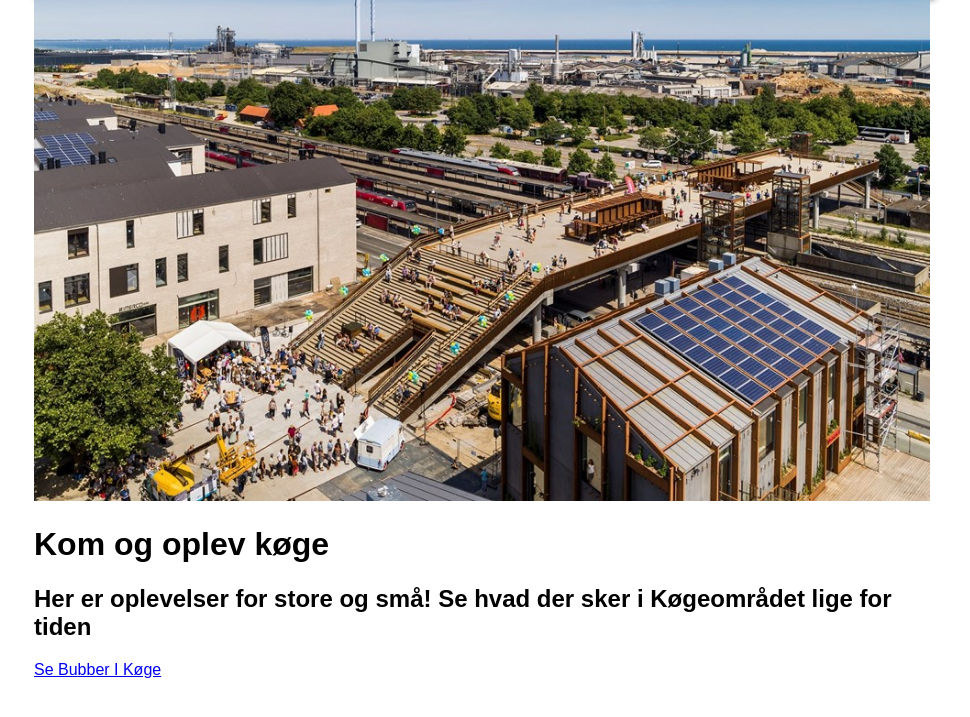
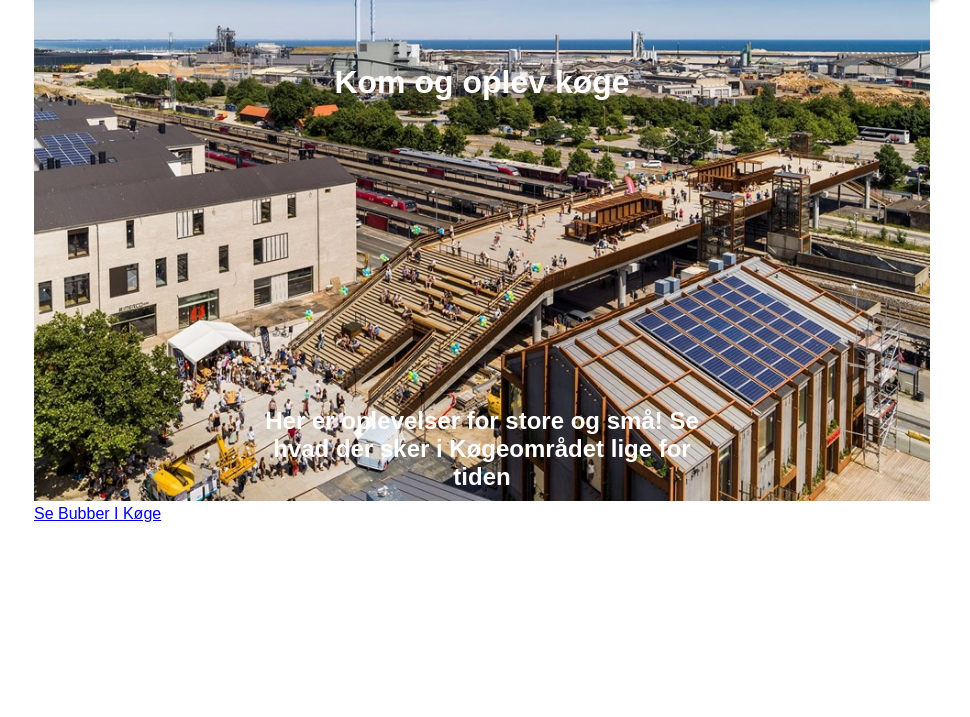
Before and after one commit to OlliKP/Oplev-Koege-UX, a plain HTML site: page index.html in a window 1280 px wide. Shown: the part 75-792 px from the top of the page, without its empty margins (158-1128 px from the left). Drawn offline with Linux system fonts and the light colour scheme.

Commit message:
Index update
text over billede

```diff
--- a/css/style.css
+++ b/css/style.css
@@ -135,9 +135,27 @@ nav ul li a{
     color: #04AA6D;
 }
 /* ----- Index ----- */
+.indexheader{
+  position: relative;
+  text-align: center;
+}
 .headerimg{
   max-width: 100%;
   max-height: 100%;
+}
+.headerh1{
+  color: var(--secondarycolor);
+  position: absolute;
+  top: 12.5%;
+  left: 50%;
+  transform: translate(-50%, -50%);
+}
+.headerh2{
+  color: var(--secondarycolor);
+  position: absolute;
+  top: 85%;
+  left: 50%;
+  transform: translate(-50%, -50%);
 }
 
 /* ----- Spisesteder ----- */
--- a/index.html
+++ b/index.html
@@ -28,10 +28,10 @@
          </label>
      </nav>
 
-    <header>
+    <header class="indexheader">
         <img class="headerimg" src="img/oplev-koege.jpg" alt="Køge by fra fugleperspektiv">
-        <h1>Kom og oplev køge</h1>
-        <h2>Her er oplevelser for store og små!
+        <h1 class="headerh1">Kom og oplev køge</h1>
+        <h2 class="headerh2">Her er oplevelser for store og små!
             Se hvad der sker i Køgeområdet lige for tiden</h2>
     </header>
     <!--test-->
```
